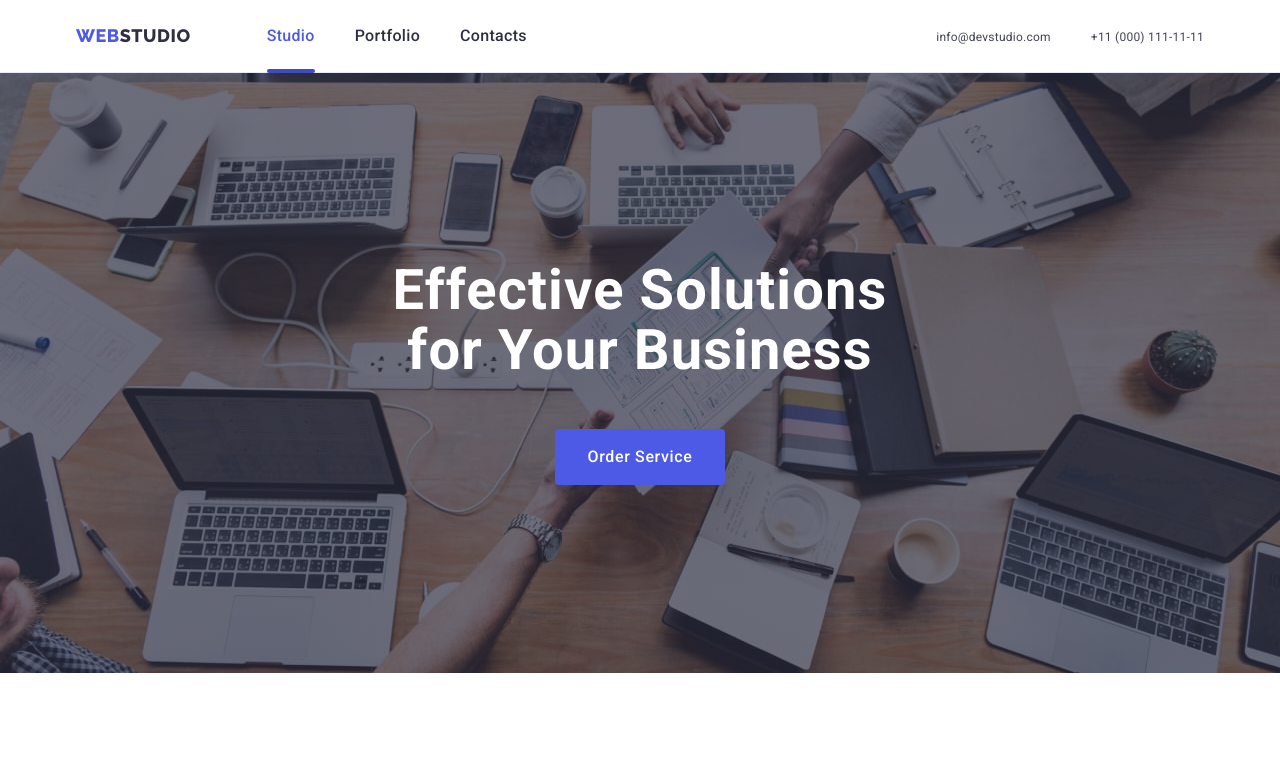
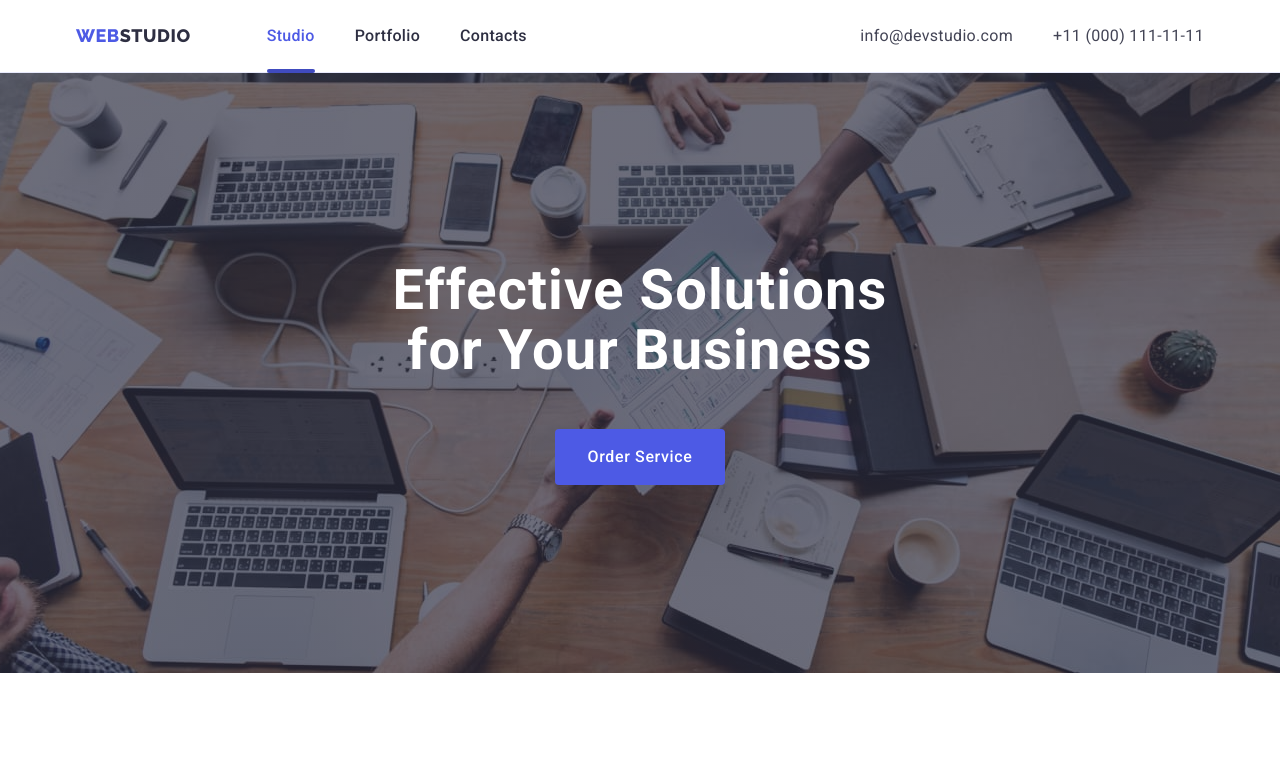
Before and after one commit to KateSidorka/goit-markup-hw-07, a plain HTML site: page index.html in a window 1280 px wide. Shown: the top 765 px of the page. Drawn offline with nearby package versions, Linux system fonts and the light colour scheme.

Commit message:
modul-7-fixed

```diff
--- a/css/media.css
+++ b/css/media.css
@@ -171,6 +171,10 @@
     flex-direction: row;
     gap: 40px;
   }
+  .contacts-link {
+    font-size: 16px;
+    line-height: 1.5;
+  }
   .current::after {
     top: 43px;
   }
--- a/css/styles.css
+++ b/css/styles.css
@@ -182,9 +182,9 @@ body {
   border: 1px solid rgba(0, 0, 0, 0.1);
   border-radius: 50%;
   color: #2e2f42;
-  /* display: flex;
+  display: flex;
   justify-content: center;
-  align-items: center; */
+  align-items: center;
   position: absolute;
   top: 24px;
   right: 24px;
```
